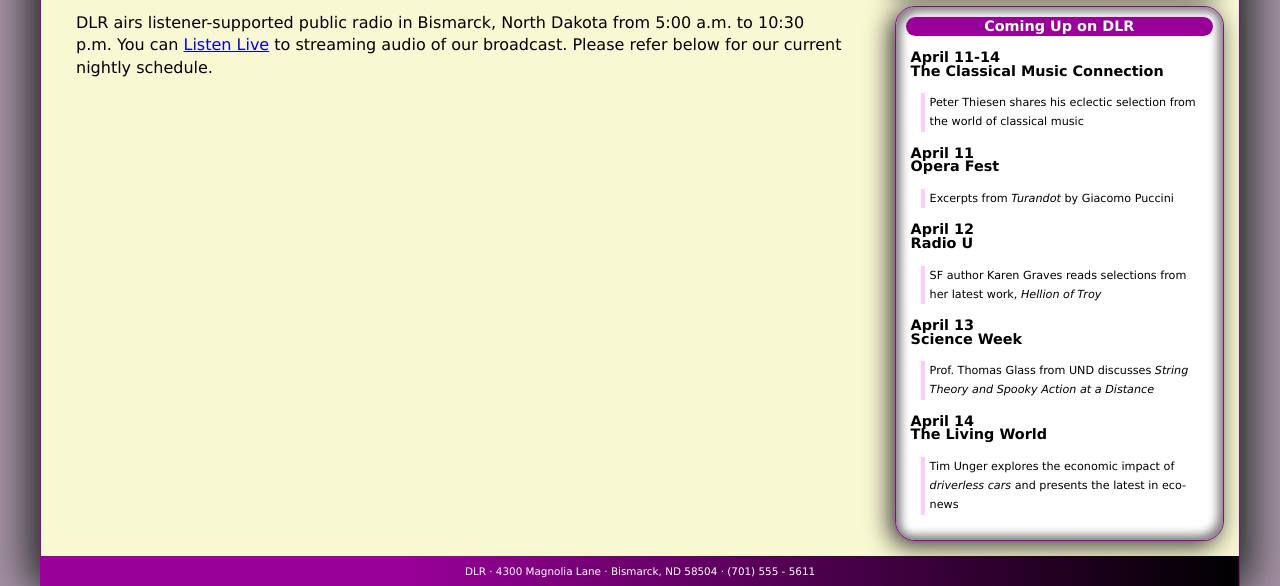
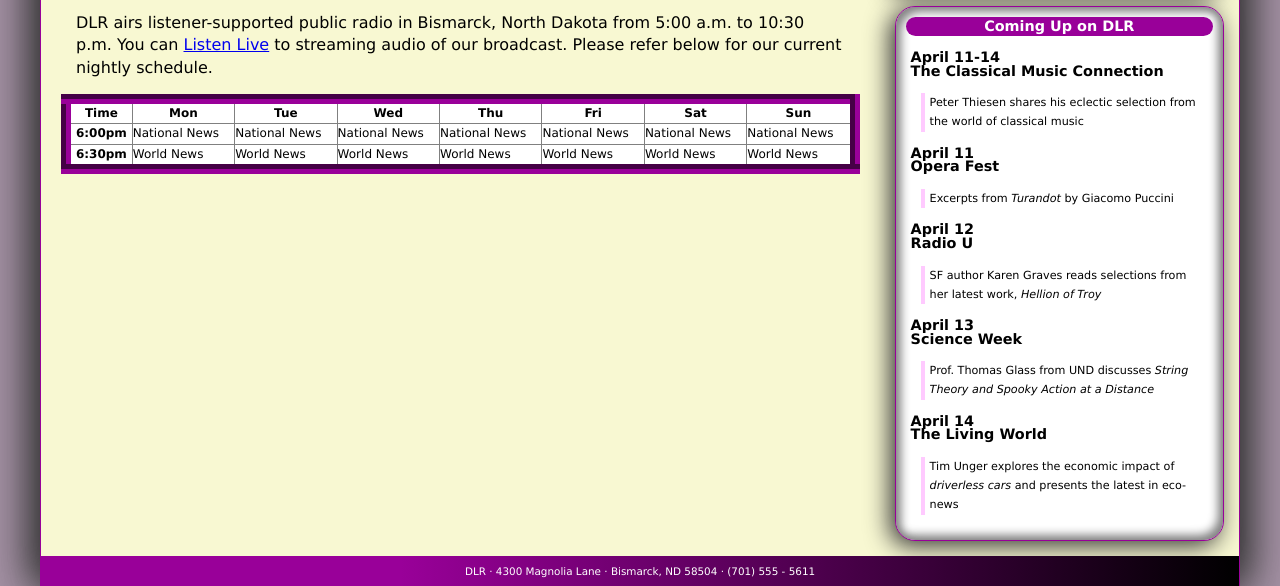
Before and after one commit to amardeepsingh949/S1_Exercise_05_06, a plain HTML site: page index.html in a window 1280 px wide. Shown: the part 214-800 px from the top of the page. Drawn offline with Linux system fonts and the light colour scheme.

Commit message:
Table Updates
Added multiple columns and borders, addes border styles

```diff
--- a/dlr_tables.css
+++ b/dlr_tables.css
@@ -10,11 +10,19 @@
 */
 
 /* Table Styles */
-
+table.schedule {
+        background: white;
+        border: 10px outset rgb(153, 0, 153);
+        border-collapse: collapse;
+        font-size: 0.75em;
+        width: 100%;
+}
 
 
 /* Table Cell Styles */
-
+table.schedule th, table.schedule td {
+        border: 1px solid gray;
+}
 
 
 /* Table Caption Styles */
--- a/index.html
+++ b/index.html
@@ -15,6 +15,7 @@
    <title>DLR Nightly Schedule</title>
    <link href="dlr_reset.css" rel="stylesheet" />
    <link href="dlr_styles.css" rel="stylesheet" />
+   <link rel="stylesheet" href="dlr_tables.css" />
 </head>
 
 <body>
@@ -45,6 +46,39 @@
             You can <a href="#">Listen Live</a> to streaming audio
             of our broadcast. Please refer below for our current
             nightly schedule.</p>
+
+            <table class="schedule">
+                    <tr>
+                            <th>Time</th>
+                            <th>Mon</th>
+                            <th>Tue</th>
+                            <th>Wed</th>
+                            <th>Thu</th>
+                            <th>Fri</th>
+                            <th>Sat</th>
+                            <th>Sun</th>
+                    </tr>
+                    <tr>
+                            <th>6:00pm</th>
+                            <td>National News</td>
+                            <td>National News</td>
+                            <td>National News</td>
+                            <td>National News</td>
+                            <td>National News</td>
+                            <td>National News</td>
+                            <td>National News</td>
+                    </tr>
+                    <tr>
+                            <th>6:30pm</th>
+                            <td>World News</td>
+                            <td>World News</td>
+                            <td>World News</td>
+                            <td>World News</td>
+                            <td>World News</td>
+                            <td>World News</td>
+                            <td>World News</td>
+                    </tr>
+            </table>
 
       </section>
 
```
